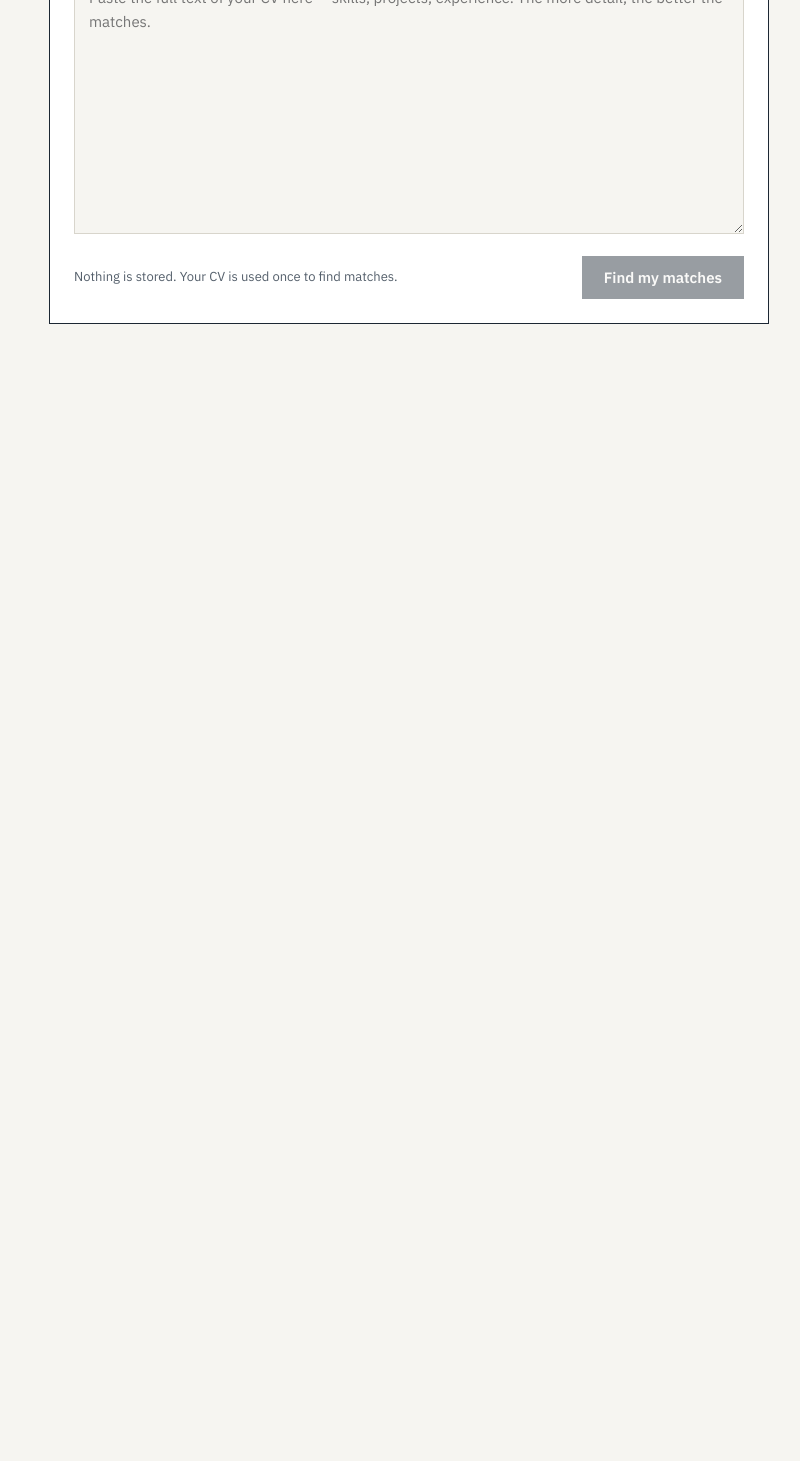
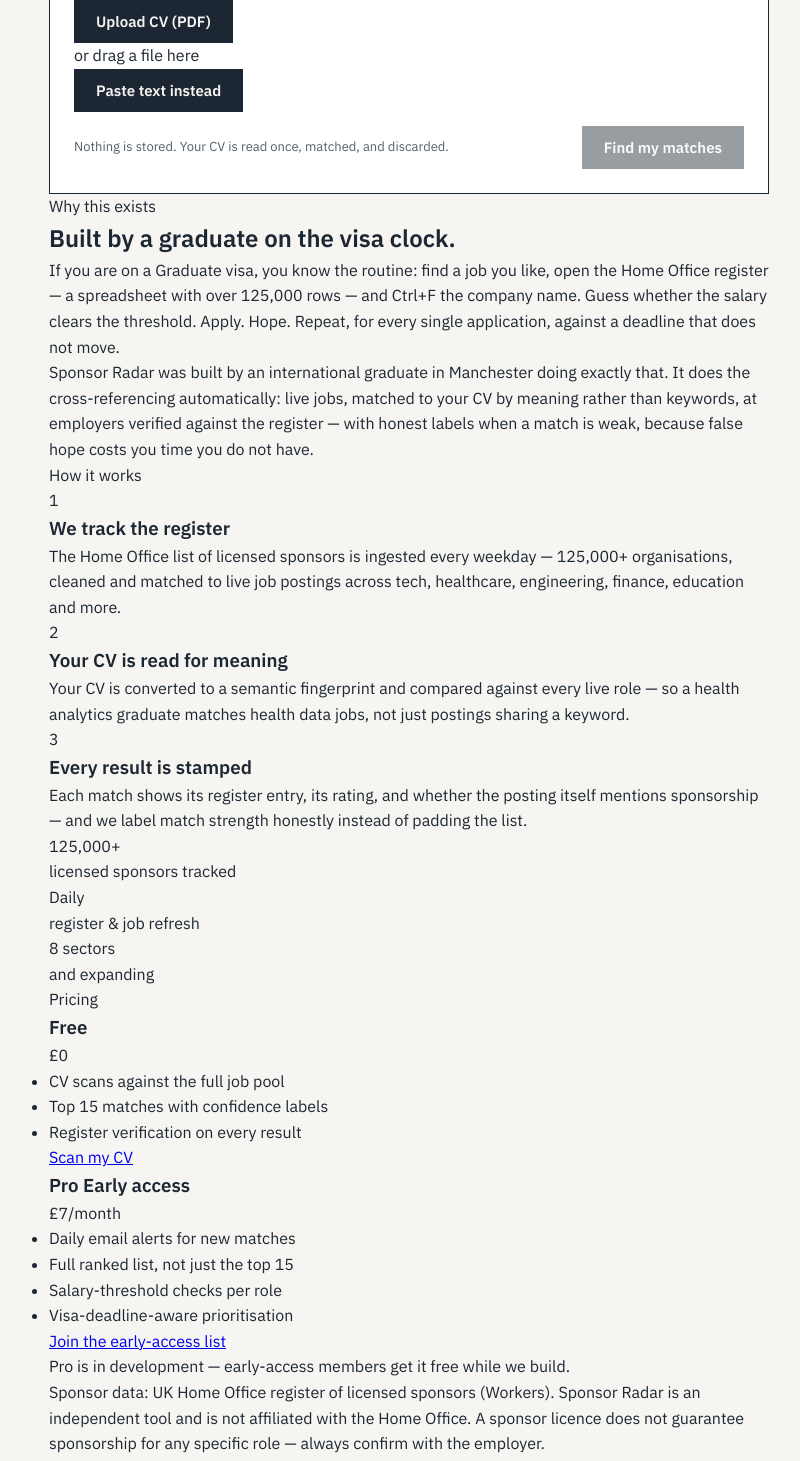
Before and after one commit to adilh333/Sponsor-Radar, a Next.js app in the folder web/: page / in a window 1280 px wide. Shown: the part 520-1981 px from the top of the page, without its empty margins (231-1031 px from the left). Before the commit the page ends 940 px from the top, so only its background shows below. Built offline with nearby package versions, Linux system fonts and the light colour scheme.

Commit message:
Implement PDF text extraction and file handling
Added PDF text extraction functionality and improved file handling for CV uploads.

```diff
--- a/web/app/page.tsx
+++ b/web/app/page.tsx
@@ -1,6 +1,6 @@
 "use client";
 
-import { useState } from "react";
+import { useRef, useState } from "react";
 
 type Match = {
   job_id: number;
@@ -14,8 +14,6 @@
   explanation?: string;
 };
 
-// Bands calibrated for gte-small cosine similarity. Adjust after observing
-// real CVs: a strongly relevant CV should land its top matches in "strong".
 const STRONG = 0.8;
 const MODERATE = 0.74;
 
@@ -25,11 +23,63 @@
   return { label: "Weak match", cls: "band-weak" };
 }
 
+async function extractPdfText(file: File): Promise<string> {
+  const pdfjs = await import("pdfjs-dist");
+  pdfjs.GlobalWorkerOptions.workerSrc = new URL(
+    "pdfjs-dist/build/pdf.worker.min.mjs",
+    import.meta.url
+  ).toString();
+  const buf = await file.arrayBuffer();
+  const doc = await pdfjs.getDocument({ data: buf }).promise;
+  let out = "";
+  for (let p = 1; p <= doc.numPages; p++) {
+    const page = await doc.getPage(p);
+    const content = await page.getTextContent();
+    out +=
+      content.items
+        .map((it) => ("str" in it ? (it as { str: string }).str : ""))
+        .join(" ") + "\n";
+  }
+  return out.trim();
+}
+
 export default function Home() {
   const [cv, setCv] = useState("");
+  const [fileName, setFileName] = useState("");
+  const [showPaste, setShowPaste] = useState(false);
   const [matches, setMatches] = useState<Match[] | null>(null);
   const [loading, setLoading] = useState(false);
+  const [reading, setReading] = useState(false);
   const [error, setError] = useState("");
+  const fileInput = useRef<HTMLInputElement>(null);
+  const scannerRef = useRef<HTMLElement>(null);
+
+  async function handleFile(file: File) {
+    setError("");
+    setReading(true);
+    try {
+      let text = "";
+      if (file.type === "application/pdf" || file.name.endsWith(".pdf")) {
+        text = await extractPdfText(file);
+      } else if (file.type.startsWith("text/") || /\.(txt|md)$/i.test(file.name)) {
+        text = await file.text();
+      } else {
+        throw new Error("Upload a PDF or plain-text file, or paste your CV instead.");
+      }
+      if (text.length < 100) {
+        throw new Error(
+          "We couldn't read enough text from that file — it may be a scanned image. Paste your CV instead."
+        );
+      }
+      setCv(text);
+      setFileName(file.name);
+    } catch (e) {
+      setError(e instanceof Error ? e.message : "Could not read that file.");
+      setFileName("");
+    } finally {
+      setReading(false);
+    }
+  }
 
   async function runMatch() {
     setLoading(true);
@@ -51,15 +101,31 @@
     }
   }
 
-  const strongOrModerate =
-    matches?.filter((m) => m.similarity >= MODERATE) ?? [];
-  const poolIsWeak = matches !== null && matches.length > 0 && strongOrModerate.length === 0;
+  const strongOrModerate = matches?.filter((m) => m.similarity >= MODERATE) ?? [];
+  const poolIsWeak =
+    matches !== null && matches.length > 0 && strongOrModerate.length === 0;
 
   return (
     <main className="wrap">
       <header className="masthead">
-        <div className="mark">SR</div>
-        <span className="wordmark">Sponsor Radar</span>
+        <div className="mast-left">
+          <div className="mark">SR</div>
+          <span className="wordmark">Sponsor Radar</span>
+        </div>
+        <nav className="mast-nav">
+          <a href="#how">How it works</a>
+          <a href="#pricing">Pricing</a>
+          <a
+            href="#scanner"
+            className="nav-cta"
+            onClick={(e) => {
+              e.preventDefault();
+              scannerRef.current?.scrollIntoView({ behavior: "smooth" });
+            }}
+          >
+            Scan my CV
+          </a>
+        </nav>
       </header>
 
       <section className="hero">
@@ -71,24 +137,73 @@
           We cross-reference live UK job postings against the Home Office
           register of licensed sponsors — updated daily — so you stop
           researching companies that were never going to sponsor anyone.
-          Paste your CV to see your matches.
         </p>
       </section>
 
-      <section className="input-card">
-        <label htmlFor="cv">Your CV</label>
-        <textarea
-          id="cv"
-          value={cv}
-          onChange={(e) => setCv(e.target.value)}
-          placeholder="Paste the full text of your CV here — skills, projects, experience. The more detail, the better the matches."
-          rows={10}
-        />
+      <section className="input-card" id="scanner" ref={scannerRef}>
+        <label>Your CV</label>
+
+        <div
+          className="dropzone"
+          onDragOver={(e) => e.preventDefault()}
+          onDrop={(e) => {
+            e.preventDefault();
+            const f = e.dataTransfer.files?.[0];
+            if (f) handleFile(f);
+          }}
+        >
+          <input
+            ref={fileInput}
+            type="file"
+            accept=".pdf,.txt,.md,application/pdf,text/plain"
+            hidden
+            onChange={(e) => {
+              const f = e.target.files?.[0];
+              if (f) handleFile(f);
+            }}
+          />
+          <button
+            type="button"
+            className="upload-btn"
+            onClick={() => fileInput.current?.click()}
+            disabled={reading}
+          >
+            {reading ? "Reading file…" : "Upload CV (PDF)"}
+          </button>
+          <p className="drop-hint">
+            {fileName
+              ? `Loaded: ${fileName} (${cv.length.toLocaleString()} characters)`
+              : "or drag a file here"}
+          </p>
+          <button
+            type="button"
+            className="paste-toggle"
+            onClick={() => setShowPaste(!showPaste)}
+          >
+            {showPaste ? "Hide text" : "Paste text instead"}
+          </button>
+        </div>
+
+        {showPaste && (
+          <textarea
+            value={cv}
+            onChange={(e) => {
+              setCv(e.target.value);
+              setFileName("");
+            }}
+            placeholder="Paste the full text of your CV here — skills, projects, experience."
+            rows={8}
+          />
+        )}
+
         <div className="input-row">
           <span className="hint">
-            Nothing is stored. Your CV is used once to find matches.
+            Nothing is stored. Your CV is read once, matched, and discarded.
           </span>
-          <button onClick={runMatch} disabled={loading || cv.trim().length < 100}>
+          <button
+            onClick={runMatch}
+            disabled={loading || reading || cv.trim().length < 100}
+          >
             {loading ? "Scanning the register…" : "Find my matches"}
           </button>
         </div>
@@ -99,10 +214,9 @@
         <section className="coverage-note">
           <p className="coverage-head">No strong matches for your background yet</p>
           <p>
-            Our job coverage is currently strongest in technology, fintech and
-            data roles. The results below are the nearest available, but we
-            would rather tell you they are weak than pretend otherwise.
-            Coverage of healthcare, education and other sectors is being added.
+            Our coverage is expanding across sectors. The results below are the
+            nearest available, but we would rather tell you they are weak than
+            pretend otherwise. Check back — jobs refresh every day.
           </p>
         </section>
       )}
@@ -119,9 +233,7 @@
                 <div className="job-rank">{String(i + 1).padStart(2, "0")}</div>
                 <div className="job-body">
                   <h2>{m.title}</h2>
-                  <p className="job-meta">
-                    {m.company} · {m.location || "UK"}
-                  </p>
+                  <p className="job-meta">{m.company} · {m.location || "UK"}</p>
                   <p className={`job-band ${b.cls}`}>
                     {b.label} · {(m.similarity * 100).toFixed(0)}%
                   </p>
@@ -132,11 +244,6 @@
                 </div>
                 <div
                   className={`stamp ${m.mentions_sponsorship ? "stamp-confirmed" : "stamp-likely"}`}
-                  aria-label={
-                    m.mentions_sponsorship
-                      ? "Sponsorship mentioned in the job posting"
-                      : "Company holds an A-rated sponsor licence"
-                  }
                 >
                   {m.mentions_sponsorship ? "Sponsorship stated" : "Licensed sponsor"}
                 </div>
@@ -159,6 +266,138 @@
           </p>
         </section>
       )}
+
+      <section className="story">
+        <p className="section-label">Why this exists</p>
+        <h2 className="section-title">
+          Built by a graduate on the visa clock.
+        </h2>
+        <div className="story-cols">
+          <p>
+            If you are on a Graduate visa, you know the routine: find a job you
+            like, open the Home Office register — a spreadsheet with over
+            125,000 rows — and Ctrl+F the company name. Guess whether the
+            salary clears the threshold. Apply. Hope. Repeat, for every single
+            application, against a deadline that does not move.
+          </p>
+          <p>
+            Sponsor Radar was built by an international graduate in Manchester
+            doing exactly that. It does the cross-referencing automatically:
+            live jobs, matched to your CV by meaning rather than keywords, at
+            employers verified against the register — with honest labels when
+            a match is weak, because false hope costs you time you do not have.
+          </p>
+        </div>
+      </section>
+
+      <section className="how" id="how">
+        <p className="section-label">How it works</p>
+        <div className="steps">
+          <div className="step">
+            <p className="step-no">1</p>
+            <h3>We track the register</h3>
+            <p>
+              The Home Office list of licensed sponsors is ingested every
+              weekday — 125,000+ organisations, cleaned and matched to live
+              job postings across tech, healthcare, engineering, finance,
+              education and more.
+            </p>
+          </div>
+          <div className="step">
+            <p className="step-no">2</p>
+            <h3>Your CV is read for meaning</h3>
+            <p>
+              Your CV is converted to a semantic fingerprint and compared
+              against every live role — so a health analytics graduate matches
+              health data jobs, not just postings sharing a keyword.
+            </p>
+          </div>
+          <div className="step">
+            <p className="step-no">3</p>
+            <h3>Every result is stamped</h3>
+            <p>
+              Each match shows its register entry, its rating, and whether the
+              posting itself mentions sponsorship — and we label match strength
+              honestly instead of padding the list.
+            </p>
+          </div>
+        </div>
+      </section>
+
+      <section className="stats">
+        <div className="stat">
+          <p className="stat-n">125,000+</p>
+          <p className="stat-l">licensed sponsors tracked</p>
+        </div>
+        <div className="stat">
+          <p className="stat-n">Daily</p>
+          <p className="stat-l">register &amp; job refresh</p>
+        </div>
+        <div className="stat">
+          <p className="stat-n">8 sectors</p>
+          <p className="stat-l">and expanding</p>
+        </div>
+      </section>
+
+      <section className="pricing" id="pricing">
+        <p className="section-label">Pricing</p>
+        <div className="plans">
+          <div className="plan">
+            <h3>Free</h3>
+            <p className="plan-price">£0</p>
+            <ul>
+              <li>CV scans against the full job pool</li>
+              <li>Top 15 matches with confidence labels</li>
+              <li>Register verification on every result</li>
+            </ul>
+            <a
+              className="plan-btn"
+              href="#scanner"
+              onClick={(e) => {
+                e.preventDefault();
+                scannerRef.current?.scrollIntoView({ behavior: "smooth" });
+              }}
+            >
+              Scan my CV
+            </a>
+          </div>
+          <div className="plan plan-pro">
+            <h3>Pro <span className="plan-badge">Early access</span></h3>
+            <p className="plan-price">£7<span>/month</span></p>
+            <ul>
+              <li>Daily email alerts for new matches</li>
+              <li>Full ranked list, not just the top 15</li>
+              <li>Salary-threshold checks per role</li>
+              <li>Visa-deadline-aware prioritisation</li>
+            </ul>
+            <a
+              className="plan-btn plan-btn-pro"
+              href="mailto:rajaadil0220@gmail.com?subject=Sponsor%20Radar%20Pro%20early%20access"
+            >
+              Join the early-access list
+            </a>
+            <p className="plan-note">
+              Pro is in development — early-access members get it free while
+              we build.
+            </p>
+          </div>
+        </div>
+      </section>
+
+      <footer className="footer">
+        <p>
+          Sponsor data: UK Home Office register of licensed sponsors (Workers).
+          Sponsor Radar is an independent tool and is not affiliated with the
+          Home Office. A sponsor licence does not guarantee sponsorship for any
+          specific role — always confirm with the employer.
+        </p>
+        <p className="footer-meta">
+          Built in Manchester ·{" "}
+          <a href="https://github.com/adilh333" target="_blank" rel="noreferrer">
+            github.com/adilh333
+          </a>
+        </p>
+      </footer>
     </main>
   );
 }
```
